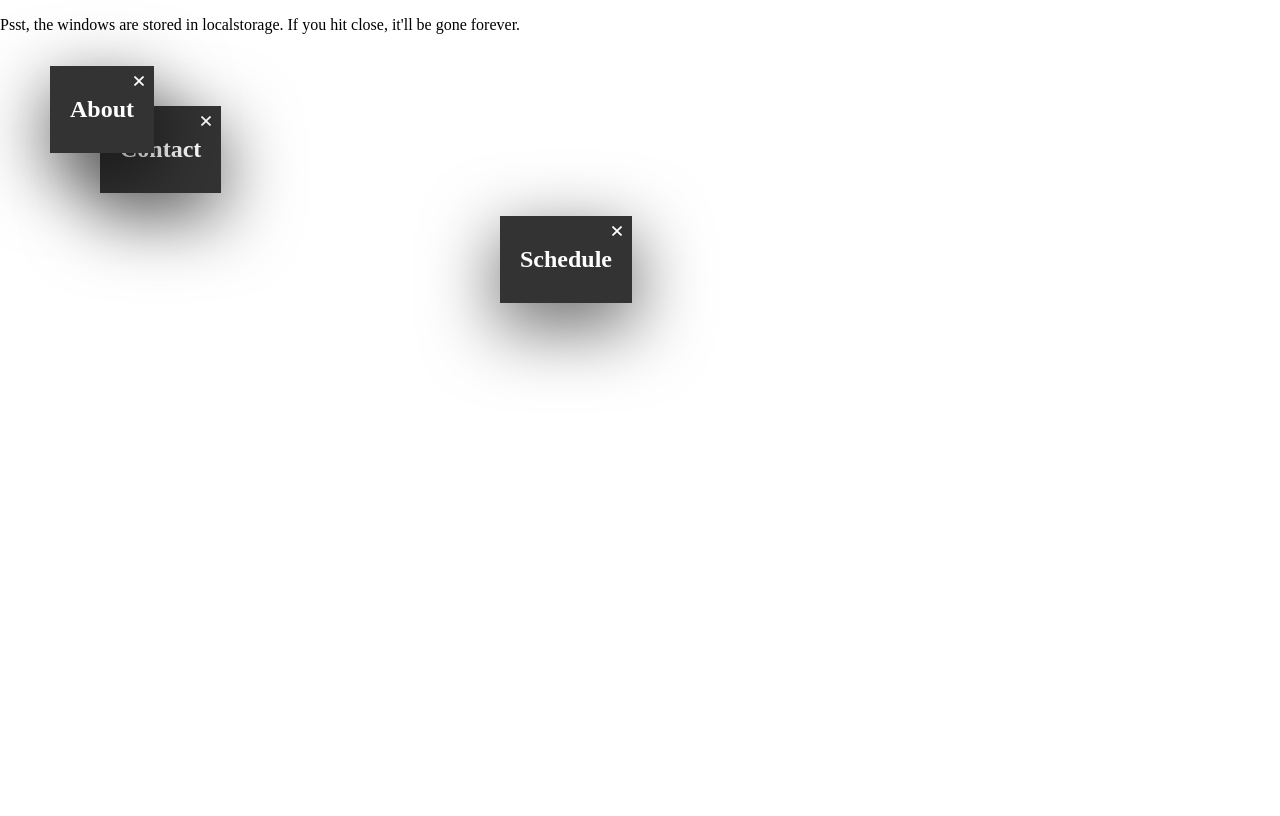
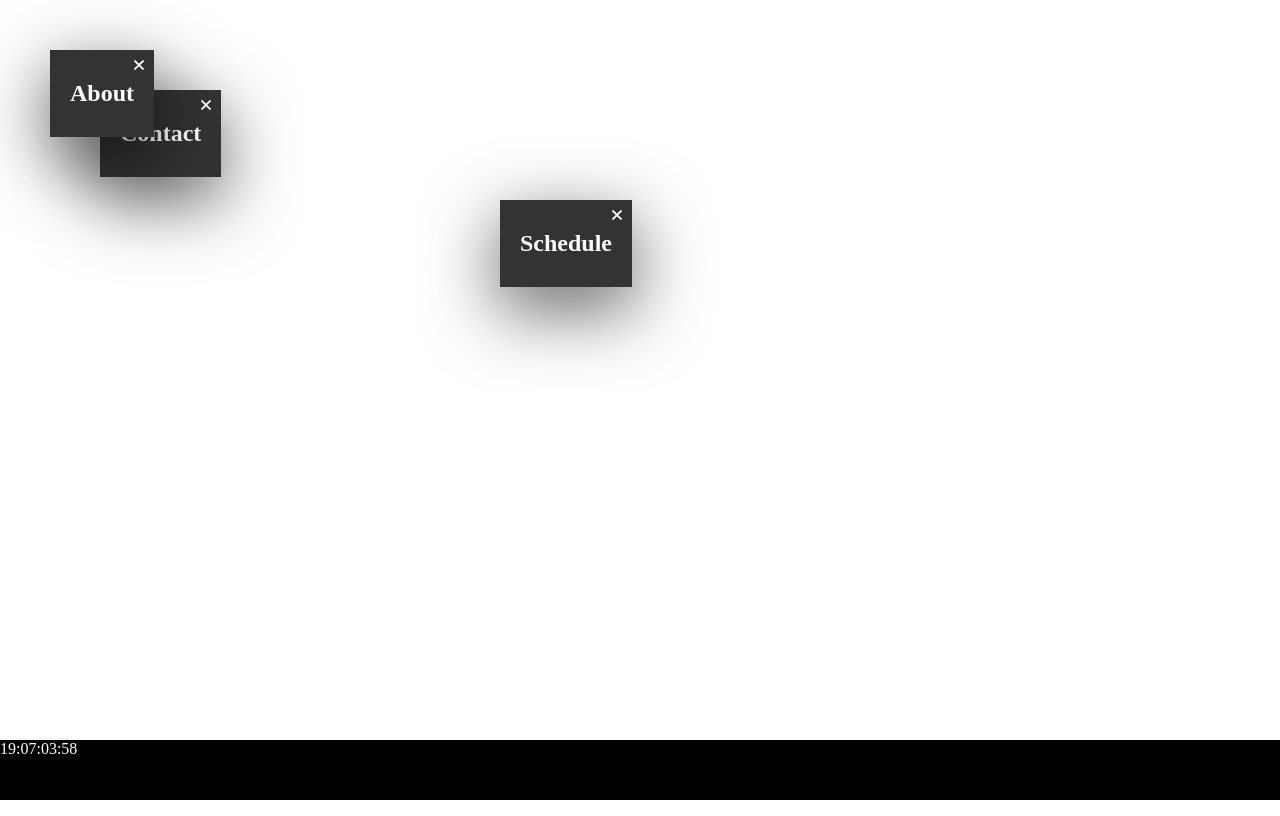
Before and after one commit to rijkvanzanten/te-website, a Vue app: page / in a window 1280 px wide. Built offline with nearby package versions, Linux system fonts and the light colour scheme.

Commit message:
Create countdown clock component

```diff
--- a/src/App.vue
+++ b/src/App.vue
@@ -1,17 +1,19 @@
 <template>
   <div id="app">
     <window-manager />
-    <p>Psst, the windows are stored in localstorage. If you hit close, it'll be gone forever.</p>
+    <menu-bar />
   </div>
 </template>
 
 <script>
 import WindowManager from "./components/WindowManager.vue";
+import MenuBar from "./components/MenuBar.vue";
 
 export default {
   name: "app",
   components: {
-    WindowManager
+    WindowManager,
+    MenuBar
   }
 };
 </script>
--- a/src/assets/global.scss
+++ b/src/assets/global.scss
@@ -13,4 +13,5 @@ body {
 body {
   overflow: hidden;
   margin: 0;
+  color: white;
 }
--- /dev/null
+++ b/src/components/MenuBar.vue
@@ -0,0 +1,27 @@
+<template>
+  <div id="menubar">
+    <count-down />
+  </div>
+</template>
+
+<script>
+import CountDown from "./MenuBarCountDown.vue";
+
+export default {
+  name: "menu-bar",
+  components: {
+    CountDown
+  }
+};
+</script>
+
+<style lang="scss" scoped>
+#menubar {
+  position: absolute;
+  left: 0;
+  right: 0;
+  height: 60px;
+  background-color: black;
+  bottom: 0;
+}
+</style>
--- /dev/null
+++ b/src/components/MenuBarCountDown.vue
@@ -0,0 +1,63 @@
+<template>
+  <div id="countdown">
+    <time :datetime="conferenceDate">{{days}}:{{hours}}:{{minutes}}:{{seconds}}</time>
+  </div>
+</template>
+
+<script>
+export default {
+  name: "count-down",
+  data() {
+    return {
+      days: 0,
+      hours: 0,
+      minutes: 0,
+      seconds: 0
+    };
+  },
+  computed: {
+    conferenceDate() {
+      return "2018-11-23T09:00:00";
+    }
+  },
+  methods: {
+    startCountDown() {
+      const endDate = new Date(this.conferenceDate).getTime();
+
+      const calculate = () => {
+        const startDate = new Date().getTime();
+
+        let timeRemaining = (endDate - startDate) / 1000;
+
+        if (timeRemaining < 0) return;
+
+        this.days = Math.floor(timeRemaining / 86400);
+        timeRemaining = timeRemaining % 86400;
+
+        this.hours = this.zeroFormat(Math.floor(timeRemaining / 3600));
+        timeRemaining = timeRemaining % 3600;
+
+        this.minutes = this.zeroFormat(Math.floor(timeRemaining / 60));
+        timeRemaining = timeRemaining % 60;
+
+        this.seconds = this.zeroFormat(Math.floor(timeRemaining));
+      };
+
+      calculate();
+
+      setInterval(calculate, 1000);
+    },
+    zeroFormat(num) {
+      return String(num).padStart(2, "0");
+    }
+  },
+  created() {
+    this.startCountDown();
+  }
+};
+</script>
+
+<style lang="scss" scoped>
+#countdown {
+}
+</style>
```
Also changed, not shown: src/components/test.js (deleted, +0 -45 lines).
